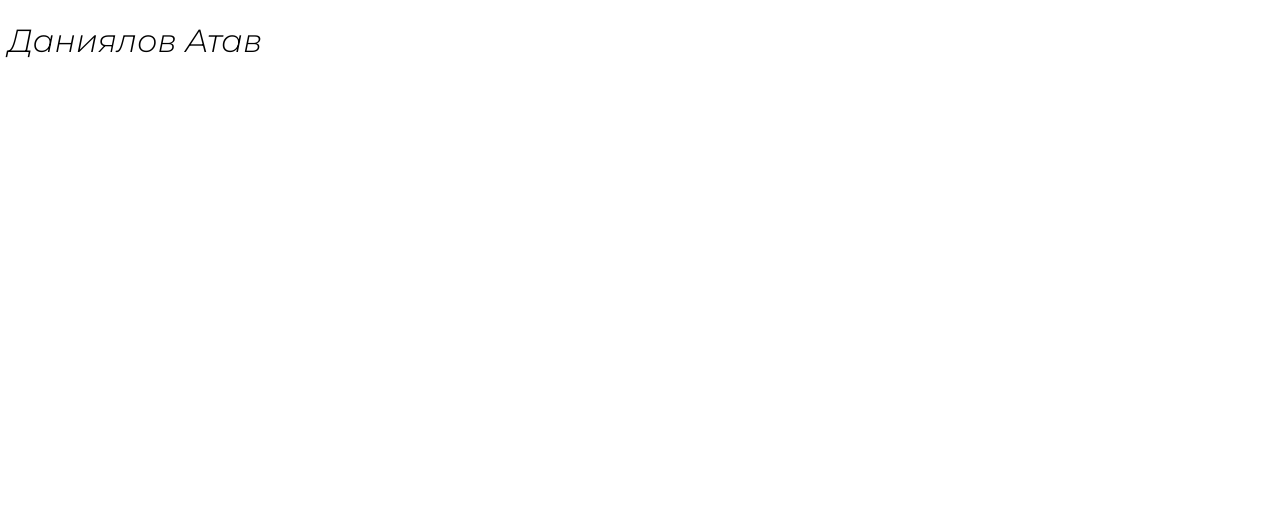
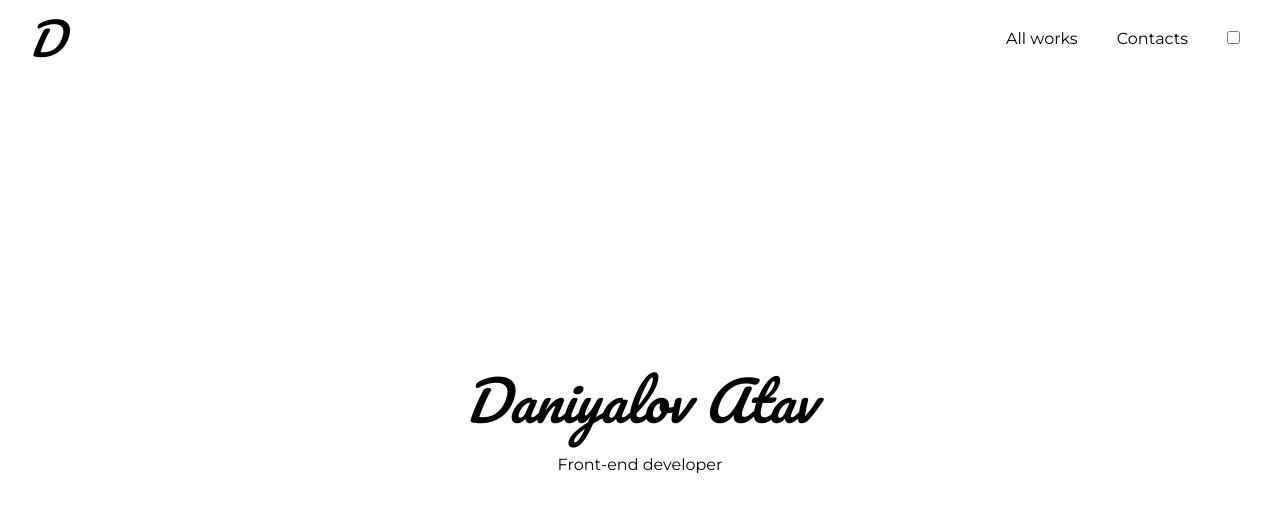
Before and after one commit to Ozzcar11/Portfolio, a Nuxt app: page / in a window 1280 px wide. Shown: the top 510 px of the page. Built offline with nearby package versions, Linux system fonts and the light colour scheme.

Commit message:
feat: create main section

```diff
--- /dev/null
+++ b/assets/styles/base.scss
@@ -0,0 +1,3 @@
+:root {
+   font-family: Montserrat, sans-serif;
+}
--- a/assets/styles/fonts.scss
+++ b/assets/styles/fonts.scss
@@ -8,6 +8,6 @@
   }
 }
 
-@include font-face("Montserrat", "Montserrat-LightItalic", 300, italic);
+@include font-face("Pacifico", "Pacifico-Regular", 400);
 @include font-face("Montserrat", "Montserrat-Regular", 400);
 // @include font-face("Font_name", "file_name", font_weight, italic);
--- a/assets/styles/index.scss
+++ b/assets/styles/index.scss
@@ -1 +1,3 @@
+@import './reset.scss';
 @import "./fonts.scss";
+@import "./base.scss";
--- /dev/null
+++ b/assets/styles/reset.scss
@@ -0,0 +1,153 @@
+$color_1: inherit;
+$font-family_1: inherit;
+$background-color_1: transparent;
+
+* {
+	padding: 0px;
+	margin: 0px;
+	border: none;
+	box-sizing: border-box;
+	&::before {
+		box-sizing: border-box;
+	}
+	&::after {
+		box-sizing: border-box;
+	}
+}
+a {
+	text-decoration: none;
+	&:link {
+		text-decoration: none;
+	}
+	&:visited {
+		text-decoration: none;
+	}
+	&:hover {
+		text-decoration: none;
+	}
+}
+aside {
+	display: block;
+}
+nav {
+	display: block;
+}
+footer {
+	display: block;
+}
+header {
+	display: block;
+}
+section {
+	display: block;
+}
+main {
+	display: block;
+}
+h1 {
+	font-size: inherit;
+	font-weight: inherit;
+}
+h2 {
+	font-size: inherit;
+	font-weight: inherit;
+}
+h3 {
+	font-size: inherit;
+	font-weight: inherit;
+}
+h4 {
+	font-size: inherit;
+	font-weight: inherit;
+}
+h5 {
+	font-size: inherit;
+	font-weight: inherit;
+}
+h6 {
+	font-size: inherit;
+	font-weight: inherit;
+}
+p {
+	font-size: inherit;
+	font-weight: inherit;
+}
+ul {
+	list-style: none;
+	li {
+		list-style: none;
+	}
+}
+img {
+	vertical-align: top;
+	max-width: 100%;
+	height: auto;
+}
+svg {
+	max-width: 100%;
+	height: auto;
+}
+address {
+	font-style: normal;
+}
+input {
+	font-family: inherit;
+	font-size: inherit;
+	color: inherit;
+	background-color: transparent;
+	&::-ms-clear {
+		display: none;
+	}
+	&:focus {
+		outline: none;
+	}
+	&:active {
+		outline: none;
+	}
+}
+textarea {
+	font-family: inherit;
+	font-size: inherit;
+	color: inherit;
+	background-color: transparent;
+}
+button {
+	font-family: inherit;
+	font-size: inherit;
+	color: inherit;
+	background-color: transparent;
+	display: inline-block;
+	box-shadow: none;
+	background-color: transparent;
+	background: none;
+	cursor: pointer;
+	&:focus {
+		outline: none;
+	}
+	&:active {
+		outline: none;
+	}
+	&::-moz-focus-inner {
+		padding: 0;
+		border: 0;
+	}
+}
+select {
+	font-family: inherit;
+	font-size: inherit;
+	color: inherit;
+	background-color: transparent;
+}
+input[type="submit"] {
+	display: inline-block;
+	box-shadow: none;
+	background-color: transparent;
+	background: none;
+	cursor: pointer;
+}
+label {
+	cursor: pointer;
+}
+legend {
+	display: block;
+}
--- /dev/null
+++ b/components/Header.vue
@@ -0,0 +1,76 @@
+<script lang="ts" setup>
+import { ref } from 'vue'
+
+const props = defineProps<{
+   revealTime: number
+}>()
+
+const isReveal = ref(false)
+
+setTimeout(() => {
+   isReveal.value = true
+}, props.revealTime);
+</script>
+
+
+<template>
+   <header class="header"
+      :class="{ 'isReveal': isReveal }">
+      <nav class="nav">
+         <a class="nav__logo">D</a>
+         <ul class="nav__list">
+            <li class="nav__item">All works</li>
+            <li class="nav__item">Contacts</li>
+            <li class="nav__item">
+               <input class="nav__item"
+                  type="checkbox">
+            </li>
+         </ul>
+      </nav>
+   </header>
+</template>
+
+
+<style lang="scss">
+.header {
+   position: relative;
+   top: -100px;
+   max-width: 1248px;
+   margin: 0px auto;
+   padding: 0 12px;
+   transition: top 0.65s cubic-bezier(.694, .048, .335, 1);
+}
+
+.nav {
+   display: flex;
+   justify-content: space-between;
+
+
+   &__list {
+      display: flex;
+      align-items: center;
+   }
+
+   &__item {
+      padding: 12px;
+      cursor: pointer;
+
+      &+& {
+         margin-left: 15px;
+      }
+   }
+
+   &__logo {
+      display: block;
+      width: 48px;
+      font-size: 44px;
+      font-family: Pacifico;
+      font-style: italic;
+      cursor: pointer;
+   }
+}
+
+.isReveal {
+   top: 0px;
+}
+</style>
--- a/components/Loader.vue
+++ b/components/Loader.vue
@@ -1,7 +1,7 @@
 <script lang="ts" setup>
 import { ref } from "vue"
 const onLoad: Ref<boolean> = ref(true)
-const random: number = Math.random() * 250 + 700
+const random: number = Math.random() * 150 + 500
 const burgerLeft: Ref<boolean> = ref(false)
 const loaderFade: Ref<boolean> = ref(false)
 const loaderEnd: Ref<boolean> = ref(false)
@@ -20,7 +20,7 @@ setTimeout(() => {
 
 setTimeout(() => {
    loaderEnd.value = true
-}, random + 2500)
+}, random + 1500)
 </script>
 
 
@@ -52,17 +52,17 @@ setTimeout(() => {
       bottom: 0;
       left: 0;
       right: 0;
-      transition: right 1s ease-in-out;
+      transition: right 0.6s ease-in-out;
    }
 
    &__item-first {
       background-color: #1C1D25;
-      z-index: 10;
+      z-index: 30;
    }
 
    &__item-second {
       background-color: #242424;
-      z-index: -10;
+      z-index: 10;
    }
 
    &-left {
@@ -72,7 +72,7 @@ setTimeout(() => {
    &-fade {
       .loader__item {
          background-color: transparent;
-         transition: background-color 1s ease-in-out 0.5s;
+         transition: background-color 0.6s ease-in-out;
       }
    }
 
@@ -81,6 +81,7 @@ setTimeout(() => {
       top: 50%;
       left: 50%;
       transform: translate(-50%, -50%);
+      z-index: 20;
 
       &__item {
          position: relative;
@@ -102,15 +103,11 @@ setTimeout(() => {
             background-color: #fff;
             width: 200%;
             height: 100%;
-            transition: left 1.4s cubic-bezier(1, 0, 0.4, 1);
+            transition: left 0.8s cubic-bezier(1, 0, 0.4, 1);
 
             &.left {
                left: 100%;
             }
-         }
-
-         &+& {
-            margin-top: 10px;
          }
 
          &:last-child {
--- a/pages/index.vue
+++ b/pages/index.vue
@@ -1,17 +1,90 @@
-<script setup></script>
+<script setup>
+import { ref } from 'vue'
+const revealTime = 2200
+const isReveal = ref(false)
+setTimeout(() => {
+   isReveal.value = true
+}, revealTime);
+</script>
 
 <template>
-  <div>
-    <header class="header"></header>
-    <h1 class="title">Даниялов Атав</h1>
-  </div>
-  <Loader />
+   <div>
+      <Header :revealTime="revealTime" />
+      <div class="main">
+         <h1 class="main__title"
+            :class="{ 'is-reveal': isReveal }">Daniyalov Atav</h1>
+         <p class="main__desc"
+            :class="{ 'is-reveal-desc': isReveal }">Front-end developer </p>
+         <div class="main__move">
+            <div class="main__mouse"></div>
+            <div class="main__line"></div>
+         </div>
+      </div>
+      <Loader />
+   </div>
 </template>
 
-<style lang="scss">
-.title {
-  font-family: Montserrat;
-  font-weight: 300;
-  font-style: italic;
+<style lang ="scss">
+.main {
+   width: calc(100vw);
+   height: calc(100vh - 77px);
+
+   &__title {
+      display: inline;
+      position: absolute;
+      top: 50%;
+      left: 50%;
+      transform: translate(-50%, -50%);
+      font-size: 54px;
+      font-family: Pacifico;
+      font-weight: 300;
+      font-style: italic;
+
+      &::before {
+         content: '';
+         position: absolute;
+         top: 0%;
+         left: 0%;
+         width: 110%;
+         height: 100%;
+         background-color: #fff;
+         transition: left 0.65s cubic-bezier(.694, .048, .335, 1);
+      }
+   }
+
+   &__desc {
+      position: absolute;
+      top: 60%;
+      left: 50%;
+      transform: translate(-50%, -50%);
+      transition: top 0.65s cubic-bezier(.694, .048, .335, 1);
+
+      &::before {
+         content: '';
+         position: absolute;
+         top: 0;
+         width: 100%;
+         height: 100%;
+         background-color: #fff;
+         transition: top 0.65s cubic-bezier(.694, .048, .335, 1);
+      }
+   }
+}
+
+
+
+.is-reveal {
+   &-desc {
+      top: 58%;
+
+      &::before {
+         top: 100%;
+      }
+   }
+
+
+   &::before {
+      left: 106%;
+   }
 }
 </style>
```
Also changed, not shown: assets/fonts/Montserrat-LightItalic.woff2 (deleted), assets/fonts/Pacifico-Regular.woff2 (added).
